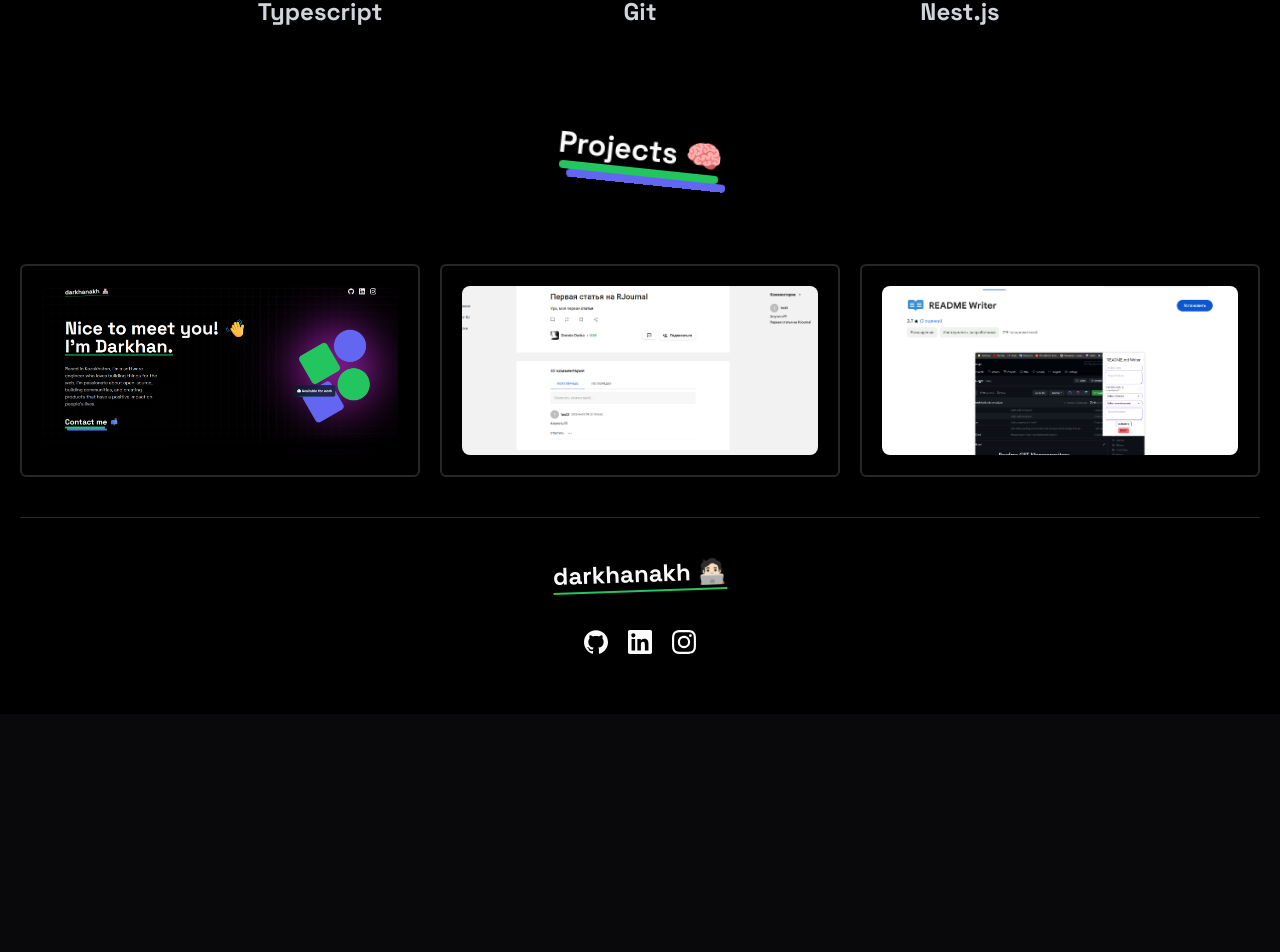
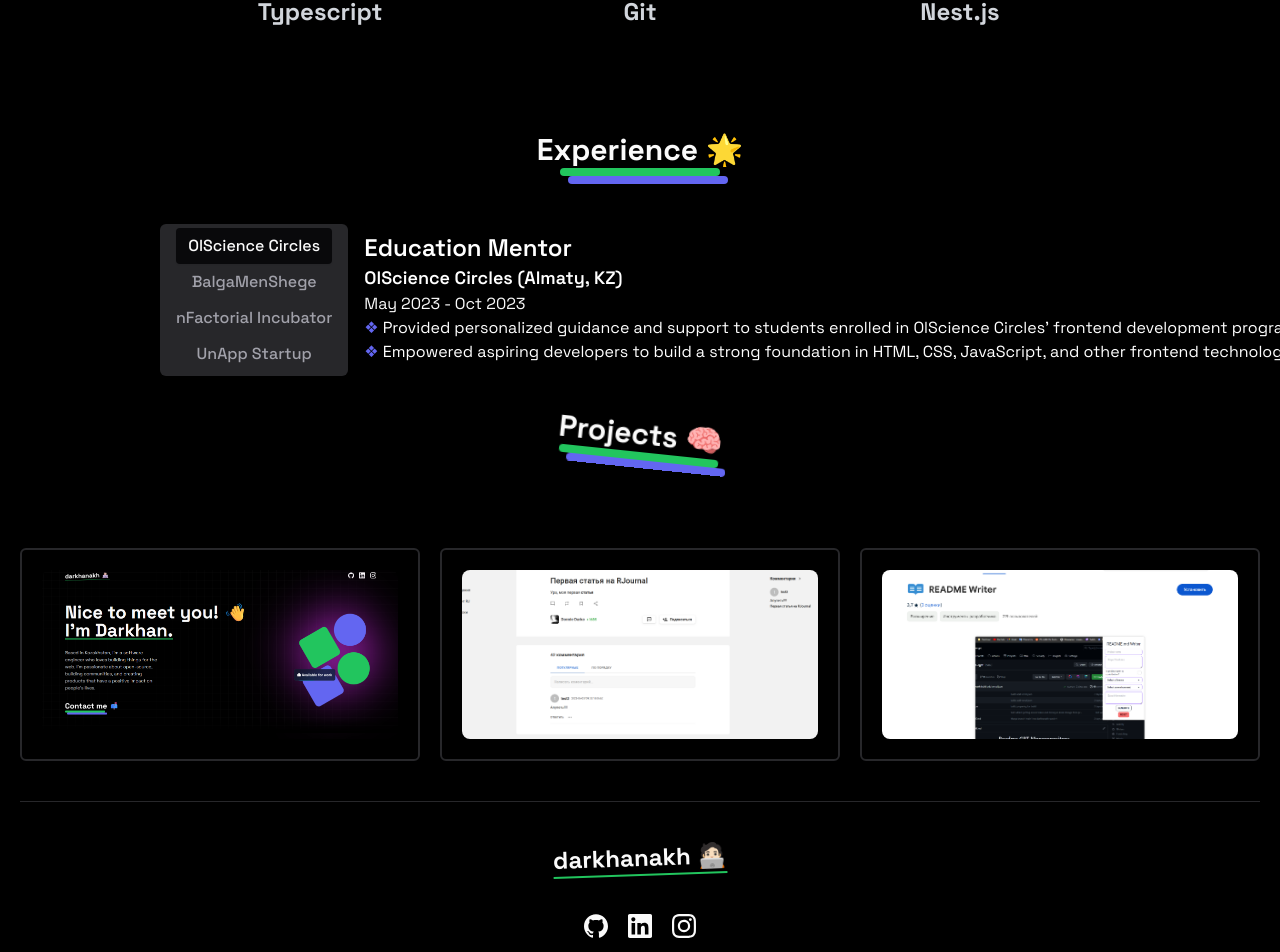
Before and after one commit to darkhanakh/portfolio, a Next.js app: page / in a window 1280 px wide. Shown: the part 1368-2320 px from the top of the page. Before the commit the page ends 2082 px from the top, so only its background shows below. Built offline with nearby package versions, Linux system fonts and the light colour scheme.

Commit message:
feat: implement experience section

```diff
--- /dev/null
+++ b/app/(home)/components/Experience.tsx
@@ -0,0 +1,54 @@
+import React from "react";
+import Title from "@/app/(home)/components/layout/Title";
+import { Tabs, TabsContent, TabsList, TabsTrigger } from "@/components/ui/tabs";
+import getExperience from "@/lib/getExperience";
+import ExperienceLayout from "@/app/(home)/components/layout/ExperienceItem";
+
+const Experience = async () => {
+  const experience = await getExperience();
+
+  return (
+    <div className="max-w-5xl mx-auto px-8">
+      <Title
+        text={"Experience 🌟"}
+        className="flex flex-col items-center justify-center"
+      />
+      <div className="mt-10">
+        <Tabs
+          defaultValue={experience[0].organization}
+          className="flex-col items-center md:flex-row md:items-start"
+        >
+          <TabsList className="sm:w-[90%]">
+            {experience.map((exp) => (
+              <TabsTrigger key={exp.organization} value={exp.organization}>
+                {exp.organization}
+              </TabsTrigger>
+            ))}
+          </TabsList>
+          {experience.map((exp) => (
+            <TabsContent
+              key={exp.organization}
+              value={exp.organization}
+              className="flex-shrink-0"
+            >
+              <ExperienceLayout {...exp} />
+            </TabsContent>
+          ))}
+        </Tabs>
+      </div>
+    </div>
+  );
+};
+
+// <Tabs defaultValue="account" className="w-[400px]">
+//   <TabsList>
+//     <TabsTrigger value="olscience">OlScience</TabsTrigger>
+//     <TabsTrigger value="password">Password</TabsTrigger>
+//   </TabsList>
+//   <TabsContent value="olscience">
+//     Make changes to your account here.
+//   </TabsContent>
+//   <TabsContent value="password">Change your password here.</TabsContent>
+// </Tabs>
+
+export default Experience;
--- a/app/(home)/components/Projects.tsx
+++ b/app/(home)/components/Projects.tsx
@@ -49,7 +49,7 @@
     },
   ];
   return (
-    <div className="py-10 p-5 sm:p-0">
+    <div className="my-10 p-5 sm:p-0">
       <Title
         text="Projects 🧠"
         className="flex flex-col items-center justify-center rotate-6"
--- /dev/null
+++ b/app/(home)/components/layout/ExperienceItem.tsx
@@ -0,0 +1,36 @@
+import React from "react";
+import { type Experience as ExperienceProps } from "@/lib/getExperience";
+
+const ExperienceItem: React.FC<ExperienceProps> = ({
+  position,
+  organization,
+  responsibilities,
+  location,
+  start_date,
+  end_date,
+}) => {
+  return (
+    <div className="flex flex-col">
+      <h3 className="text-2xl font-semibold text-white">{position}</h3>
+      <h4 className="text-lg font-semibold text-white">
+        {organization} ({location})
+      </h4>
+      <p className="text-gray"></p>
+      <p className="text-gray">
+        {start_date} - {end_date}
+      </p>
+      <ul>
+        {responsibilities.map((responsibility) => (
+          <li
+            className="text-white before:content-['❖'] before:mr-1 before:text-indigo-500"
+            key={responsibility}
+          >
+            {responsibility}
+          </li>
+        ))}
+      </ul>
+    </div>
+  );
+};
+
+export default ExperienceItem;
--- a/app/(home)/page.tsx
+++ b/app/(home)/page.tsx
@@ -4,6 +4,7 @@
 import Skills from "@/app/(home)/components/Skills";
 import Projects from "@/app/(home)/components/Projects";
 import Footer from "@/app/(home)/components/Footer";
+import Experience from "@/app/(home)/components/Experience";
 
 const Page = () => {
   return (
@@ -17,6 +18,7 @@
       </div>
       <div className="max-w-7xl mx-auto p-5 mt-20">
         <Skills />
+        <Experience />
         <Projects />
         <Footer />
       </div>
--- /dev/null
+++ b/components/ui/tabs.tsx
@@ -0,0 +1,68 @@
+"use client";
+import * as React from "react";
+
+import { cn } from "@/lib/utils";
+import * as TabsPrimitive from "@radix-ui/react-tabs";
+
+const Tabs = React.forwardRef<
+  React.ElementRef<typeof TabsPrimitive.Root>,
+  React.ComponentPropsWithoutRef<typeof TabsPrimitive.Root>
+>(({ className, ...props }, ref) => (
+  <TabsPrimitive.Root
+    orientation="vertical"
+    ref={ref}
+    className={cn("flex", className)}
+    {...props}
+  />
+));
+Tabs.displayName = TabsPrimitive.List.displayName;
+
+const TabsList = React.forwardRef<
+  React.ElementRef<typeof TabsPrimitive.List>,
+  React.ComponentPropsWithoutRef<typeof TabsPrimitive.List>
+>(({ className, ...props }, ref) => (
+  <TabsPrimitive.List
+    ref={ref}
+    className={cn(
+      "flex flex-col h-auto items-center justify-start rounded-md bg-muted p-1 text-muted-foreground",
+      className
+    )}
+    {...props}
+  />
+));
+
+TabsList.displayName = TabsPrimitive.List.displayName;
+
+const TabsTrigger = React.forwardRef<
+  React.ElementRef<typeof TabsPrimitive.Trigger>,
+  React.ComponentPropsWithoutRef<typeof TabsPrimitive.Trigger>
+>(({ className, ...props }, ref) => (
+  <TabsPrimitive.Trigger
+    ref={ref}
+    className={cn(
+      "flex items-center justify-start whitespace-nowrap rounded-sm px-3 py-1.5 text-base font-medium ring-offset-background transition-all focus-visible:outline-none focus-visible:ring-2 focus-visible:ring-ring focus-visible:ring-offset-2 disabled:pointer-events-none disabled:opacity-50 data-[state=active]:bg-background data-[state=active]:text-foreground data-[state=active]:shadow-sm",
+      className
+    )}
+    {...props}
+  />
+));
+
+TabsTrigger.displayName = TabsPrimitive.Trigger.displayName;
+
+const TabsContent = React.forwardRef<
+  React.ElementRef<typeof TabsPrimitive.Content>,
+  React.ComponentPropsWithoutRef<typeof TabsPrimitive.Content>
+>(({ className, ...props }, ref) => (
+  <TabsPrimitive.Content
+    ref={ref}
+    className={cn(
+      "ml-4 mt-2 ring-offset-background focus-visible:outline-none focus-visible:ring-2 focus-visible:ring-ring focus-visible:ring-offset-2",
+      className
+    )}
+    {...props}
+  />
+));
+
+TabsContent.displayName = TabsPrimitive.Content.displayName;
+
+export { Tabs, TabsContent, TabsList, TabsTrigger };
--- /dev/null
+++ b/lib/getExperience/experience.json
@@ -0,0 +1,56 @@
+ [
+    {
+      "position": "Education Mentor",
+      "start_date": "May 2023",
+      "end_date": "Oct 2023",
+      "organization": "OlScience Circles",
+      "location": "Almaty, KZ",
+      "responsibilities": [
+        "Provided personalized guidance and support to students enrolled in OlScience Circles’ frontend development programs.",
+        "Empowered aspiring developers to build a strong foundation in HTML, CSS, JavaScript, and other frontend technologies."
+      ]
+    },
+    {
+      "position": "Team Captain",
+      "start_date": "Jan 2023",
+      "end_date": "Sep 2023",
+      "organization": "BalgaMenShege",
+      "location": "Almaty, KZ",
+      "responsibilities": [
+        "Led a young but highly promising robotics team as the Captain of the FTC BalgaMenShege team.",
+        "Developed and executed FTC projects with a dedicated team.",
+        "Orchestrated successful collaborations and ensured clear roles and responsibilities for team members.",
+        "Fostered a culture of professionalism and encouraged ethical behavior and respectful communication.",
+        "Implemented efficient project management strategies resulting in timely completion of tasks and meeting project milestones.",
+        "Guided the team in designing and building competitive robots leveraging technical expertise in robotics.",
+        "Represented the team at competitions with strong sportsmanship and professionalism."
+      ]
+    },
+    {
+      "position": "Fullstack Development Intern",
+      "start_date": "Jun 2023",
+      "end_date": "Aug 2023",
+      "organization": "nFactorial Incubator",
+      "location": "Almaty, KZ",
+      "responsibilities": [
+        "Selected as one of the 75 individuals out of over 4,100 applicants from across Kazakhstan and Central Asia.",
+        "Developed skills in Machine Learning, Artificial Intelligence (AI), and other areas.",
+        "Led the development of Readme.GPT, a tool leveraging Natural Language Processing (NLP) to generate high-quality README files for software projects."
+      ]
+    },
+    {
+      "position": "Vue.js Frontend Engineer",
+      "start_date": "November 2020",
+      "end_date": "July 2021",
+      "organization": "UnApp Startup",
+      "location": "Almaty, KZ",
+      "responsibilities": [
+        "Collaborated with a talented team of developers and designers to develop intuitive and user-friendly features using Vue.js framework.",
+        "Built responsive interactive web interfaces to ensure a seamless user experience.",
+        "Implemented efficient data handling and integration with APIs to facilitate smooth data flow and synchronization.",
+        "Optimized performance and scalability of the application to handle large volumes of user data and traffic.",
+        "Conducted code reviews and provided constructive feedback to maintain high code quality and adherence to best practices.",
+        "Participated in agile development processes, contributing to sprint planning, and ensuring timely delivery of project milestones."
+      ]
+    }
+  ]
--- /dev/null
+++ b/lib/getExperience/index.ts
@@ -0,0 +1,27 @@
+import fsPromises from "fs/promises";
+import path from "path";
+
+export interface Experience {
+  position: string;
+  start_date: string;
+  end_date: string;
+  organization: string;
+  location: string;
+  responsibilities: string[];
+}
+
+async function getExperience() {
+  // Get the path of the json file
+  const filePath = path.join(
+    process.cwd(),
+    "lib/getExperience/experience.json"
+  );
+  // Read the json file
+  const jsonData = await fsPromises.readFile(filePath);
+  // Parse data as json
+  const objectData = JSON.parse(jsonData.toString());
+
+  return objectData as Experience[];
+}
+
+export default getExperience;
--- a/package.json
+++ b/package.json
@@ -9,6 +9,7 @@
     "lint": "next lint"
   },
   "dependencies": {
+    "@radix-ui/react-tabs": "^1.0.4",
     "class-variance-authority": "^0.7.0",
     "clsx": "^2.1.0",
     "framer-motion": "^11.0.24",
```
Also changed, not shown: 1 other file (tests, documents, lock files or other folders).
